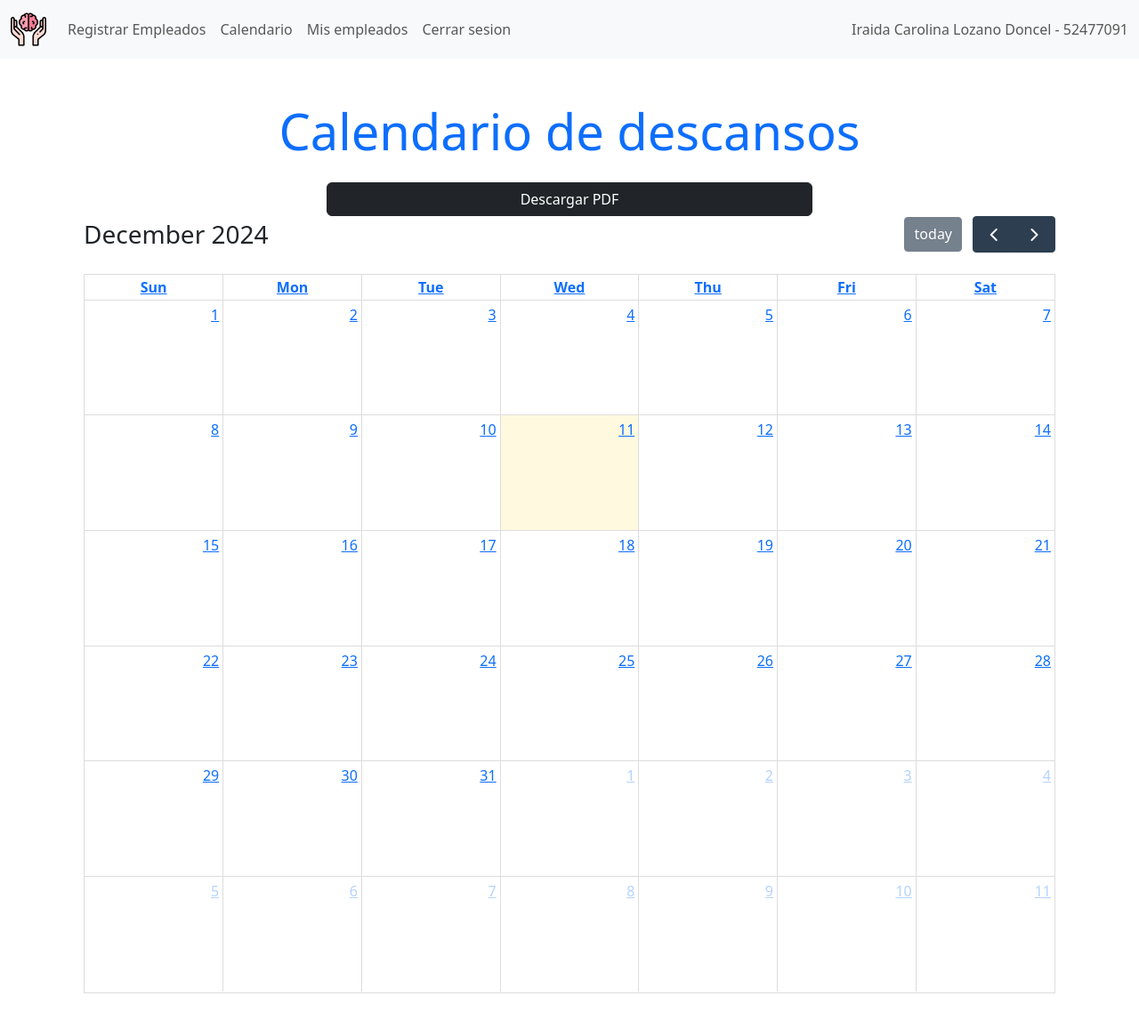
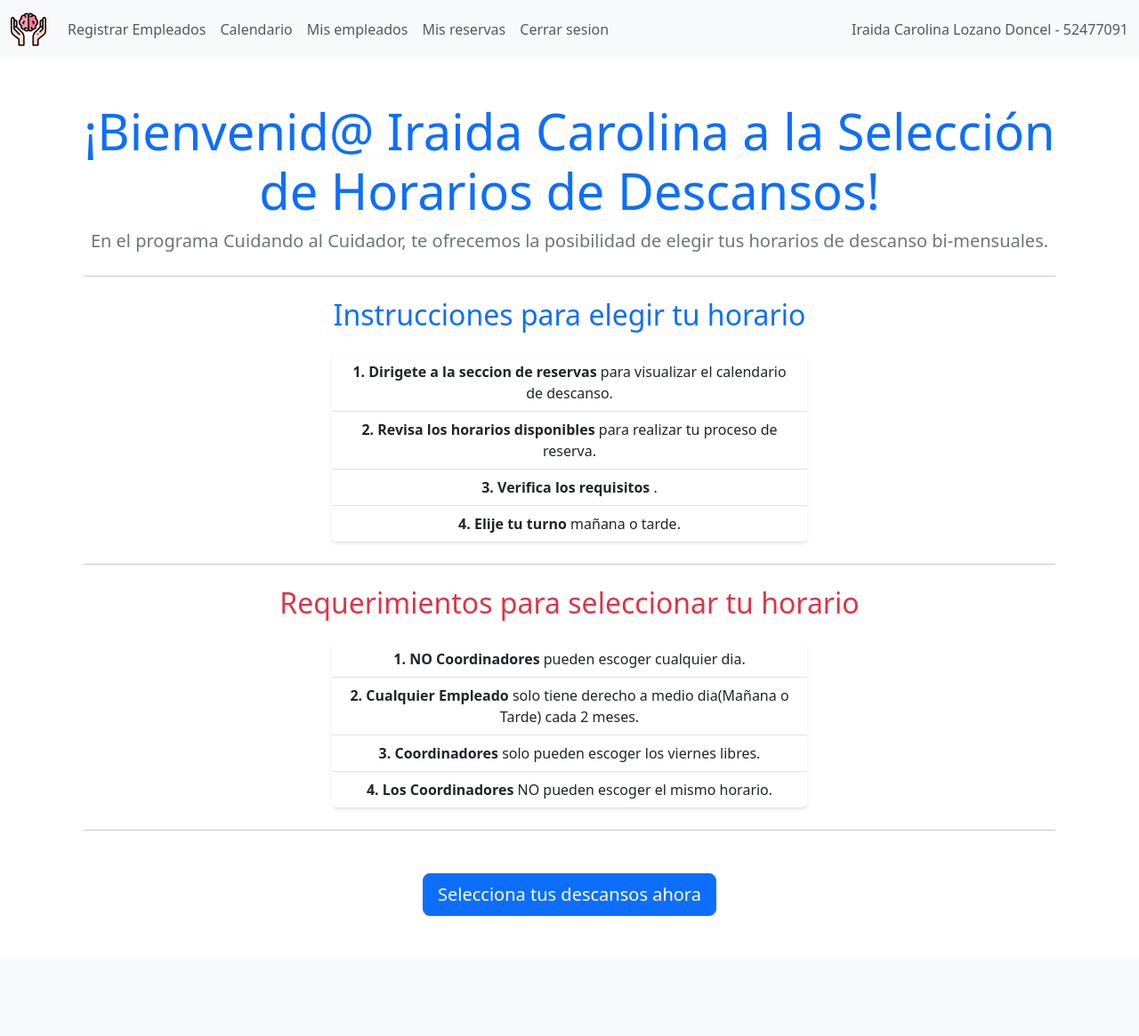
Before and after one commit to Andres-FelipeP/iq-outsourcing-schedule, a Django app: page /home_admin/ in a window 1280 px wide. Shown: the whole page at 89% size. After the commit the page ends 1030 px from the top, so only its background shows below. Run offline with Django 5.2, Linux system fonts and the light colour scheme; a user stored in the database is signed in; data that the repository does not hold is empty; some libraries are stand-ins or nearby versions.

Commit message:
PROYECTO FINALIZADO

```diff
--- a/descanso_empleados/settings.py
+++ b/descanso_empleados/settings.py
@@ -118,7 +118,7 @@ USE_TZ = True
 # https://docs.djangoproject.com/en/5.1/howto/static-files/
 
 
-STATIC_URL = 'static/'
+STATIC_URL = '/static/'
 
 STATICFILES_DIRS = [
     os.path.join(BASE_DIR, "descanso_empleados/static"),
--- a/empleados/templates/base_admin.html
+++ b/empleados/templates/base_admin.html
@@ -26,10 +26,13 @@
                         <a class="nav-link" href="{% url 'register' %}">Registrar Empleados</a>
                     </li>
                     <li class="nav-item">
-                        <a class="nav-link" href="{% url 'home_admin' %}">Calendario</a>
+                        <a class="nav-link" href="{% url 'calendario_reservas' %}">Calendario</a>
                     </li>
                     <li class="nav-item">
                         <a class="nav-link" href="{% url 'empleados' %}">Mis empleados</a>
+                    </li>
+                    <li class="nav-item">
+                        <a class="nav-link" href="{% url 'mis_reservas' %}">Mis reservas</a>
                     </li>
                     <li class="nav-item">
                         <a class="nav-link" href="{% url 'logout' %}">Cerrar sesion</a>
@@ -46,6 +49,14 @@
     </nav>
 
     <main class="container my-5">
+        <div class="container mt-3">
+            {% for message in messages %}
+            <div class="alert alert-{{ message.tags }} alert-dismissible fade show" role="alert">
+                {{ message }}
+                <button type="button" class="btn-close" data-bs-dismiss="alert" aria-label="Close"></button>
+            </div>
+            {% endfor %}
+        </div>
         {% block content %}
         {% endblock %}
     </main>
--- a/empleados/templates/calendario.html
+++ b/empleados/templates/calendario.html
@@ -1,4 +1,4 @@
-{% extends 'base_empleados.html' %}
+{% extends base %}
 {% block content %}
 <div class="container mt-5">
     <h1 class="text-center text-primary">Sistema de Reservas</h1>
--- a/empleados/templates/home_admin.html
+++ b/empleados/templates/home_admin.html
@@ -4,58 +4,71 @@
 
 {% block content %}
 <div class="container mt-5">
-    <div class="text-center mb-4">
-        <h1 class="display-4 text-primary">Calendario de descansos</h1>
-    </div>
+        <div class="text-center">
+            <h1 class="display-4 text-primary">¡Bienvenid@ {{request.user.nombre}} a la Selección de Horarios de Descansos!</h1>
+            <p class="lead text-secondary">En el programa Cuidando al Cuidador, te ofrecemos la posibilidad de elegir tus horarios de descanso bi-mensuales.</p>
+            <hr class="my-4">
 
-    <div class="d-flex justify-content-center align-items-center ">
-        <button id="downloadPDF" class="btn btn-dark w-50">Descargar PDF</button>
-    </div>
+            <!-- Instrucciones -->
+            <h2 class="text-primary">Instrucciones para elegir tu horario</h2>
+            <div class="row mt-4">
+                <div class="col-lg-6 offset-lg-3">
+                    <ul class="list-group shadow-sm">
+                        <li class="list-group-item border-0 border-bottom" >
+                            <strong>1. Dirigete a la seccion de reservas</strong> para visualizar el calendario de descanso.
+                        </li>
+
+                        <li class="list-group-item border-0 border-bottom" >
+                            <strong>2. Revisa los horarios disponibles</strong> para realizar tu proceso de reserva.
+                        </li>
+
+                        <li class="list-group-item border-0 border-bottom" >
+                            <strong>3. Verifica los requisitos</strong> .
+                        </li>
 
 
-    <div id="calendar"></div>
-</div>
-
-<!-- FullCalendar Script -->
-<link rel="stylesheet" href="https://cdn.jsdelivr.net/npm/fullcalendar@5.11.3/main.min.css">
-<script src="https://cdn.jsdelivr.net/npm/fullcalendar@5.11.3/main.min.js"></script>
-<script>
-    document.addEventListener('DOMContentLoaded', function () {
-        var calendarEl = document.getElementById('calendar');
-        var calendar = new FullCalendar.Calendar(calendarEl, {
-            initialView: 'dayGridMonth',
-            selectable: true,
-            dateClick: function (info) {
-                document.getElementById('fecha').value = info.dateStr;
-                var modal = new bootstrap.Modal(document.getElementById('reservaModal'));
-                modal.show();
-            },
-            events: {{ eventos|safe }}
-        });
-        calendar.render();
-    });
-</script>
+                        <li class="list-group-item border-0 border-bottom" >
+                            <strong>4. Elije tu turno</strong> mañana o tarde.
+                        </li>
 
 
 
-<!-- Agrega los scripts necesarios -->
-<script src="https://cdn.jsdelivr.net/npm/html2canvas"></script>
-<script src="https://cdnjs.cloudflare.com/ajax/libs/jspdf/2.5.1/jspdf.umd.min.js"></script>
-<script>
-    document.getElementById('downloadPDF').addEventListener('click', function () {
-        const calendarEl = document.getElementById('calendar');
+                    </ul>
+                </div>
+            </div>
 
-        // Usa html2canvas para capturar el calendario como imagen
-        html2canvas(calendarEl).then(canvas => {
-            const imgData = canvas.toDataURL('image/png');
-            const pdf = new jspdf.jsPDF('landscape');
-            const imgWidth = 280; // Ancho en mm
-            const imgHeight = (canvas.height * imgWidth) / canvas.width; // Mantiene la proporción
-            pdf.addImage(imgData, 'PNG', 10, 10, imgWidth, imgHeight);
-            pdf.save('calendario.pdf');
-        });
-    });
-</script>
+            <hr class="my-4">
 
+            <!-- Requerimientos -->
+            <h2 class="text-danger">Requerimientos para seleccionar tu horario</h2>
+            <div class="row mt-4">
+                <div class="col-lg-6 offset-lg-3">
+                    <ul class="list-group shadow-sm">
+                        <li class="list-group-item border-0 border-bottom ">
+                            <strong>1. NO Coordinadores</strong> pueden escoger cualquier dia.
+                        </li>
+                        <li class="list-group-item border-0 border-bottom ">
+                            <strong>2. Cualquier Empleado</strong> solo tiene derecho a medio dia(Mañana o Tarde) cada 2 meses.
+                        </li>
+
+                        <li class="list-group-item border-0 border-bottom ">
+                            <strong>3. Coordinadores</strong> solo pueden escoger los viernes libres.
+                        </li>
+
+                        <li class="list-group-item border-0 border-bottom ">
+                            <strong>4. Los Coordinadores</strong> NO pueden escoger el mismo horario.
+                        </li>
+                    </ul>
+                </div>
+            </div>
+
+            <hr class="my-4">
+
+            <!-- Botón para continuar -->
+            <div class="mt-5">
+                <a href="{% url 'calendario_reservas' %}" class="btn btn-primary btn-lg">Selecciona tus descansos ahora</a>
+            </div>
+        </div>
+    </div>
 
 {% endblock %}
--- a/empleados/templates/mis_reservas.html
+++ b/empleados/templates/mis_reservas.html
@@ -1,4 +1,4 @@
-{% extends 'base_empleados.html' %}
+{% extends base %}
 {% block content %}
 <div class="container mt-5">
         <h1 class="text-center text-primary mb-3">Mis Reservas</h1>
--- a/empleados/templates/registrar_personal.html
+++ b/empleados/templates/registrar_personal.html
@@ -5,7 +5,8 @@
 <div class="text-center mb-4">
     <h1 class="display-4 text-primary">Registra tu Personal</h1>
 </div>
-    <form method="post">
+
+<form method="post" enctype="multipart/form-data">
     {% csrf_token %}
     {{ user_form.as_p }}
     <button type="submit" class="btn btn-primary btn-block">
--- a/empleados/views.py
+++ b/empleados/views.py
@@ -37,50 +37,41 @@ def registrar(request):
     if request.method == 'POST':
         user_form = CustomUserCreationForm(request.POST, request.FILES, prefix='user')
         if user_form.is_valid():
-            user_form.save()
+            user = user_form.save(commit=False)
+            user.set_password(user_form.cleaned_data['password1'])  # Asegúrate de guardar la contraseña encriptada
+            user.save()
+            messages.success(request, "Usuario creado exitosamente.")
+            return redirect('home_admin')
+        else:
+            messages.error(request, "Hubo un error al crear el usuario. Por favor revisa los datos ingresados.")
+            print(user_form.errors)  # Opcional: para depurar errores en la consola
 
-        return redirect('home_admin')
     else:
         user_form = CustomUserCreationForm(prefix='user')
 
     return render(request, 'registrar_personal.html', {'user_form': user_form})
 
 
+
 @login_required
-
 def logout_view(request):
     logout(request)
     return redirect('landing')
 
 
 @login_required
-
 def home_admin(request):
-    reservas = Reserva.objects.all()
-    eventos = [
-        {
-
-            "title": f"{reserva.usuario.nombre[0]}. {reserva.usuario.apellido1} {reserva.usuario.apellido2[0]}. ({reserva.turno})",
-            "start": str(reserva.fecha),
-            "color": "red" if reserva.usuario.tipo_usuario == 'coordinador' else "blue",
-            "description": f"Empleado: {reserva.usuario.cedula}, Turno: {reserva.turno}"
-
-        }
-        for reserva in reservas
-    ]
-    return render(request, 'home_admin.html', {'eventos': eventos, 'nombre': request.user.nombre, 'apellido1': request.user.apellido1, 'apellido2': request.user.apellido2,
+    return render(request, 'home_admin.html', {'nombre': request.user.nombre, 'apellido1': request.user.apellido1, 'apellido2': request.user.apellido2,
         'cedula': request.user.cedula})
 
 
 @login_required
-
 def home_empleado(request):
     return render(request, 'home_empleado.html', {'nombre': request.user.nombre, 'apellido1': request.user.apellido1, 'apellido2': request.user.apellido2,
         'cedula': request.user.cedula})
 
 
 @login_required
-
 def usuarios_list(request):
     # Filtrar usuarios que sean coordinadores o empleados
     usuarios = User.objects.filter(tipo_usuario__in=[TipoUsuario.coordinador, TipoUsuario.empleado])
@@ -91,7 +82,6 @@ def usuarios_list(request):
 
 
 @login_required
-
 def eliminar_usuario(request, usuario_id):
     usuario = get_object_or_404(User, id=usuario_id)
     usuario.delete()
@@ -115,13 +105,15 @@ def editar_usuario(request, usuario_id):
 
 @login_required
 def calendario(request):
+    base = ''
+    if request.user.tipo_usuario == 'admin':
+        base = 'base_admin.html'
+    else:
+        base = 'base_empleados.html'
+
     if request.method == 'POST':
         fecha = request.POST.get('fecha')
         turno = request.POST.get('turno')
-
-        if request.user.tipo_usuario == 'admin':
-            messages.warning(request, "No tienes permisos para crear una reserva.")
-            return redirect('calendario')
 
         if not fecha or not turno:
             messages.warning(request, "Selecciona una fecha y un turno.")
@@ -136,12 +128,12 @@ def calendario(request):
             return redirect('calendario_reservas')
 
         # Validación de coordinadores
-        if usuario.tipo_usuario == 'coordinador':
+        if usuario.tipo_usuario == 'coordinador' or usuario.tipo_usuario == 'admin':
             if fecha.weekday() != 4:  # No es viernes
                 messages.error(request, "Los coordinadores solo pueden tomar descansos los viernes.")
                 return redirect('calendario_reservas')
 
-            if Reserva.objects.filter(fecha=fecha, turno=turno, usuario__tipo_usuario='coordinador').exists():
+            if Reserva.objects.filter(fecha=fecha, turno=turno, usuario__tipo_usuario='coordinador').exists() or Reserva.objects.filter(fecha=fecha, turno=turno, usuario__tipo_usuario='admin').exists():
                 messages.error(request, "Ya hay un coordinador en ese turno.")
                 return redirect('calendario_reservas')
 
@@ -160,21 +152,29 @@ def calendario(request):
 
             "title": f"{reserva.usuario.nombre[0]}. {reserva.usuario.apellido1} {reserva.usuario.apellido2[0]}. ({reserva.turno})",
             "start": str(reserva.fecha),
-            "color": "red" if reserva.usuario.tipo_usuario == 'coordinador' else "blue",
+            "color": "green" if reserva.usuario.tipo_usuario == 'admin' else "red" if reserva.usuario.tipo_usuario == 'coordinador' else "blue",
             "description": f"Empleado: {reserva.usuario.cedula}, Turno: {reserva.turno}"
+    }
 
-    }
         for reserva in reservas
     ]
-    return render(request, 'calendario.html', {'eventos': eventos})
+    return render(request, 'calendario.html', {'eventos': eventos, 'base': base})
 
 
+@login_required
 def mis_reservas(request):
-    # Asumiendo que el usuario está autenticado
+    base = ''
+    if request.user.tipo_usuario == 'admin':
+        base = 'base_admin.html'
+    else:
+        base = 'base_empleados.html'
+
     reservas = Reserva.objects.filter(usuario=request.user)
 
-    return render(request, 'mis_reservas.html', {'reservas': reservas})
+    return render(request, 'mis_reservas.html', {'reservas': reservas, 'base': base})
 
+
+@login_required
 def eliminar_reserva(request, id):
     reserva = get_object_or_404(Reserva, id=id)
     reserva.delete()
```
Also changed, not shown: db.sqlite3. Lines whose indentation alone changed are shown as unchanged.
